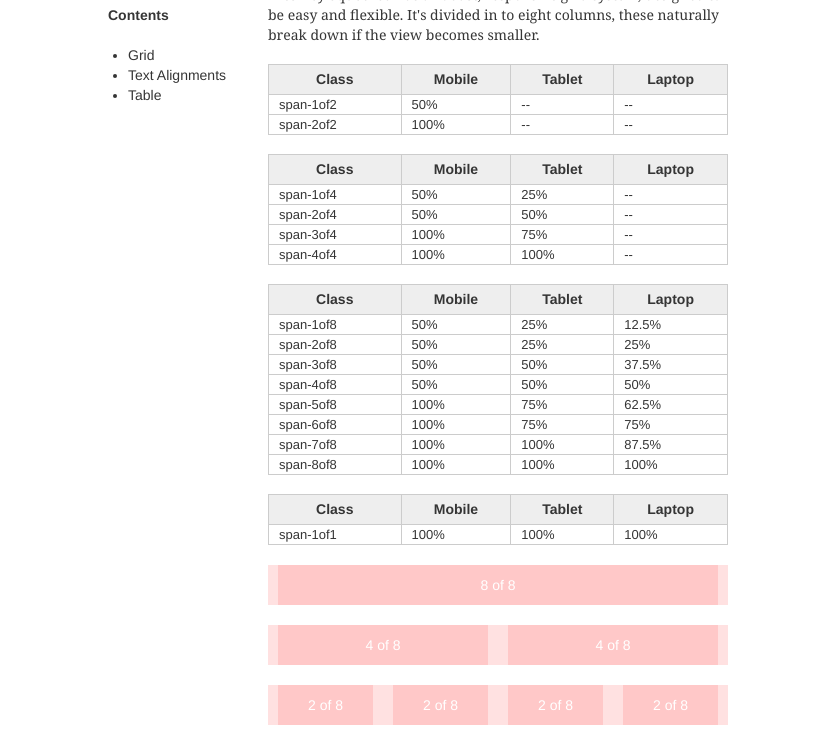
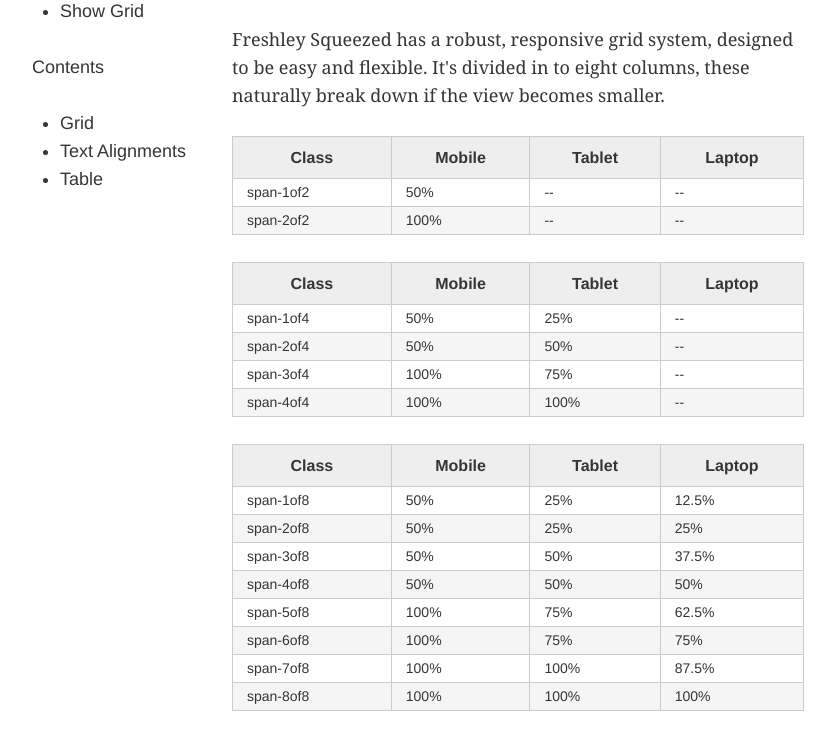
Before and after one commit to adjohnston/freshly-squeezed, a plain HTML site: page freshly-squeezed.html in a window 1280 px wide. Shown: the part 115-850 px from the top of the page, without its empty margins (222-1057 px from the left). Drawn offline with nearby package versions, Linux system fonts and the light colour scheme; files that its build step writes are made by us from their sources.

Commit message:
more early tweaks

```diff
--- a/assets/sass/freshly-squeezed.scss
+++ b/assets/sass/freshly-squeezed.scss
@@ -36,6 +36,7 @@
     //  patterns
     //  --------
 
+        "utilities/patterns/font",
         "utilities/patterns/text",
         "utilities/patterns/display",
         "utilities/patterns/margins",
--- a/assets/sass/generic/_table.scss
+++ b/assets/sass/generic/_table.scss
@@ -6,36 +6,39 @@
 
         width: cols(8);
         margin-top: -1px;
+        box-shadow: inset 0 1px $table-highlight;
     }
 
         thead {
-            background-color: $table
+            @include text(.9);
+
+            background-color: $table-bg;
         }
 
         tbody {
-            @include text(.9);
+            @include text(.8);
 
-            tr:hover {
-                background-color: $highlight-table;
+            > tr:nth-child(2n) {
+                background-color: $table-row-even-bg;
+            }
+
+            > tr:hover {
+                background-color: $table-cell-highlight;
             }
         }
 
-            tr {
-
-            }
-
                 th {
                     padding: 0 gap(.5);
-                    border: 1px solid $border;
+                    border: 1px solid $table-border;
                     line-height: gap(1.5, -1px);
                 }
 
                 td {
                     padding: 0 gap(.5);
-                    border: 1px solid $border;
+                    border: 1px solid $table-border;
                     line-height: gap(1, -1px);
 
                     &:hover {
-                        background-color: darken($highlight-table, 10%);
+                        background-color: darken($table-cell-highlight, 10%);
                     }
                 }
--- a/assets/sass/generic/_text.scss
+++ b/assets/sass/generic/_text.scss
@@ -6,6 +6,7 @@
 
     h1, h2, h3, h4, h5, h6 {
         @extend %margin-bottom-only;
+        @extend %font-weight-normal;
 
         @include text(1);
     }
--- a/assets/sass/modules/_grid.scss
+++ b/assets/sass/modules/_grid.scss
@@ -25,9 +25,21 @@
             width: cols(8);
         }
 
-        @for $i from 1 through 8 {
-            .span#{$i}of8 {
-                width: 100% / 8 * $i;
+        @for $x from 1 through 3 {
+            .span#{$x}of3 {
+                width: (100% / 3 * $x);
+            }
+        }
+
+        @for $x from 1 through 5 {
+            .span#{$x}of5 {
+                width: (100% / 5 * $x);
+            }
+        }
+
+        @for $x from 1 through 8 {
+            .span#{$x}of8 {
+                width: cols($x);
             }
         }
 
@@ -36,14 +48,14 @@
     //  ------------------
 
         @include media-query($mob, $tab) {
-            @for $i from 1 through 3 {
-                .span#{$i}of8 {
+            @for $x from 1 through 3 {
+                .span#{$x}of8 {
                     width: cols(4);
                 }
             }
 
-            @for $i from 4 through 8 {
-                .span#{$i}of8 {
+            @for $x from 4 through 8 {
+                .span#{$x}of8 {
                     width: cols(8);
                 }
             }
@@ -62,26 +74,26 @@
     //  -------------------
 
         @include media-query($tab, $lap) {
-            @each $i in 1, 2 {
-                .span#{$i}of8 {
+            @each $x in 1, 2 {
+                .span#{$x}of8 {
                     width: cols(2);
                 }
             }
 
-            @each $i in 3, 4 {
-                .span#{$i}of8 {
+            @each $x in 3, 4 {
+                .span#{$x}of8 {
                     width: cols(4);
                 }
             }
 
-            @each $i in 5, 6 {
-                .span#{$i}of8 {
+            @each $x in 5, 6 {
+                .span#{$x}of8 {
                     width: cols(6);
                 }
             }
 
-            @each $i in 7, 8 {
-                .span#{$i}of8 {
+            @each $x in 7, 8 {
+                .span#{$x}of8 {
                     width: cols(8);
                 }
             }
--- a/assets/sass/singulars/_rules.scss
+++ b/assets/sass/singulars/_rules.scss
@@ -6,3 +6,16 @@
         border: 1px solid;
         border-color: $border transparent transparent $border;
     }
+
+
+//  table rule
+//  ==========
+
+    .table-rule {
+        height: gap(.25);
+        background-color: $table-border;
+
+        &:hover {
+            background-color: $table-border;
+        }
+    }
--- a/assets/sass/singulars/_wrappers.scss
+++ b/assets/sass/singulars/_wrappers.scss
@@ -9,9 +9,9 @@
     .wrapper {
         @extend %margin-left-right-auto;
 
-        width: cols(4);
+        width: cols(5);
 
-        @include media-query($max: $tab) {
+        @include media-query($max: $lap) {
             width: cols(8);
         }
     }
--- /dev/null
+++ b/assets/sass/utilities/patterns/_font.scss
@@ -0,0 +1,26 @@
+//  FONT
+//  ====
+
+//  font weights
+//  ============
+
+    //  font weight - normal
+    //  ====================
+
+        %font-weight-normal {
+            font-weight: 400;
+        }
+
+    //  font weight - bold
+    //  ==================
+
+        %font-weight-bold {
+            font-weight: 600;
+        }
+
+    //  font weight - light
+    //  ===================
+
+        %font-weight-light {
+            font-weight: 300;
+        }
--- a/assets/sass/utilities/third-parties/_normalize-2.1.3.scss
+++ b/assets/sass/utilities/third-parties/_normalize-2.1.3.scss
@@ -162,8 +162,9 @@
 kbd,
 pre,
 samp {
+    @include text(1);
+
     font-family: monospace, serif;
-    font-size: 1em;
 }
 
 /**
@@ -187,7 +188,7 @@
  */
 
 small {
-    font-size: 80%;
+    @include text(.8);
 }
 
 /**
@@ -196,7 +197,8 @@
 
 sub,
 sup {
-    font-size: 75%;
+    @include text(.75);
+
     line-height: 0;
     position: relative;
     vertical-align: baseline;
--- a/assets/sass/utilities/variables/_colours.scss
+++ b/assets/sass/utilities/variables/_colours.scss
@@ -13,5 +13,8 @@
 //  table
 //  =====
 
-    $table:           #eeeeee;
-    $highlight-table: #e6ebf5;
+    $table-bg:             #eeeeee;
+    $table-border:         #cccccc;
+    $table-highlight:      #f5f5f5;
+    $table-row-even-bg:    #f5f5f5;
+    $table-cell-highlight: #f0ffe1;
--- a/assets/sass/utilities/variables/_fonts.scss
+++ b/assets/sass/utilities/variables/_fonts.scss
@@ -4,8 +4,8 @@
 //  font settings
 //  =============
 
-    $font-size:   14px;
-    $line-height: 1.428571428571429;
+    $font-size:   18px;
+    $line-height: 1.555555555555556;
 
 
 //  font family stacks
```
